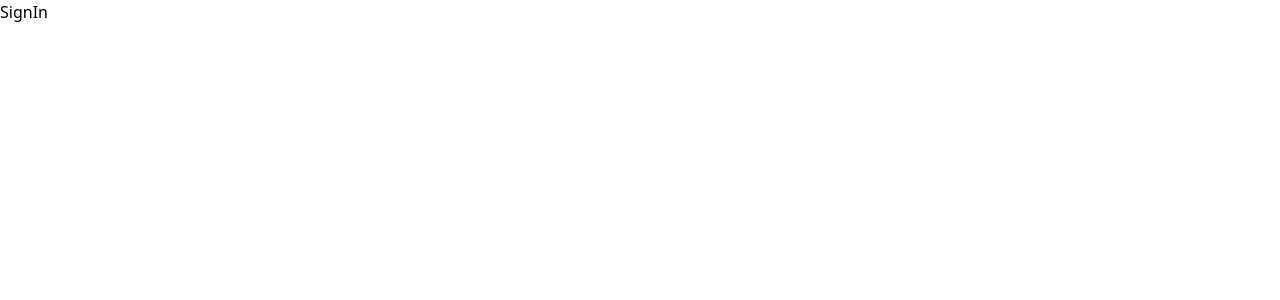
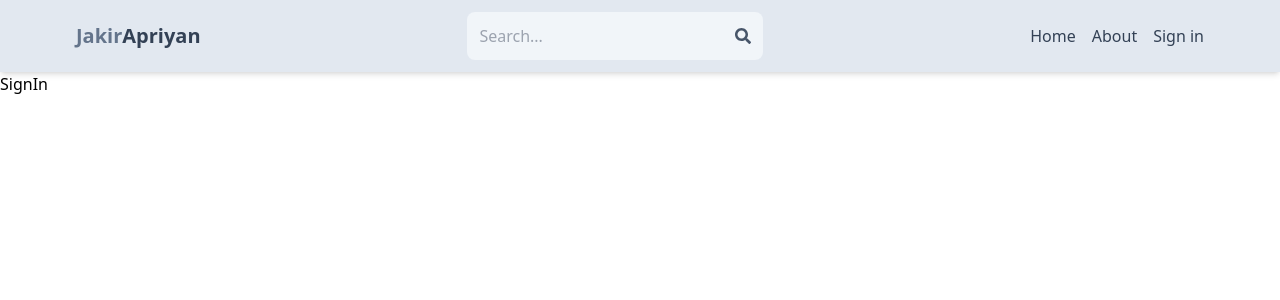
Before and after one commit to jakir442/project-react, a React (Vite) app: page /sign-in in a window 1280 px wide. Shown: the top 300 px of the page. Built offline with nearby package versions, Linux system fonts and the light colour scheme.

Commit message:
create header component

```diff
--- a/package.json
+++ b/package.json
@@ -12,6 +12,7 @@
   "dependencies": {
     "react": "^18.2.0",
     "react-dom": "^18.2.0",
+    "react-icons": "^4.11.0",
     "react-router-dom": "^6.18.0"
   },
   "devDependencies": {
--- a/src/App.jsx
+++ b/src/App.jsx
@@ -4,10 +4,12 @@
 import SignUp from './pages/SignUp';
 import About from './pages/About';
 import Profile from './pages/Profile';
+import Header from './components/Header';
 
 export default function App() {
   return (
     <BrowserRouter>
+      <Header />
       <Routes>
         <Route path="/" element={<Home />} />
         <Route path="/sign-in" element={<SignIn />} />
--- /dev/null
+++ b/src/components/Header.jsx
@@ -0,0 +1,32 @@
+import { FaSearch } from 'react-icons/fa';
+import { Link } from 'react-router-dom';
+
+export default function Header() {
+  return (
+    <header className="bg-slate-200 shadow-md">
+      <div className="flex justify-between items-center max-w-6xl mx-auto p-3">
+        <Link to="/">
+          <h1 className="font-bold text-sm sm:text-xl flex flex-wrap">
+            <span className="text-slate-500">Jakir</span>
+            <span className="text-slate-700">Apriyan</span>
+          </h1>
+        </Link>
+        <form className="bg-slate-100 p-3 rounded-lg flex items-center">
+          <input type="text" placeholder="Search..." className="bg-transparent focus:outline-none w-24 sm:w-64" />
+          <FaSearch className="text-slate-600" />
+        </form>
+        <ul className="flex gap-4">
+          <Link to="/">
+            <li className="hidden sm:inline text-slate-700 hover:underline">Home</li>
+          </Link>
+          <Link to="/about">
+            <li className="hidden sm:inline text-slate-700 hover:underline">About</li>
+          </Link>
+          <Link to="/sign-in">
+            <li className="text-slate-700 hover:underline">Sign in</li>
+          </Link>
+        </ul>
+      </div>
+    </header>
+  );
+}
```
Also changed, not shown: 1 other file (tests, documents, lock files or other folders).
